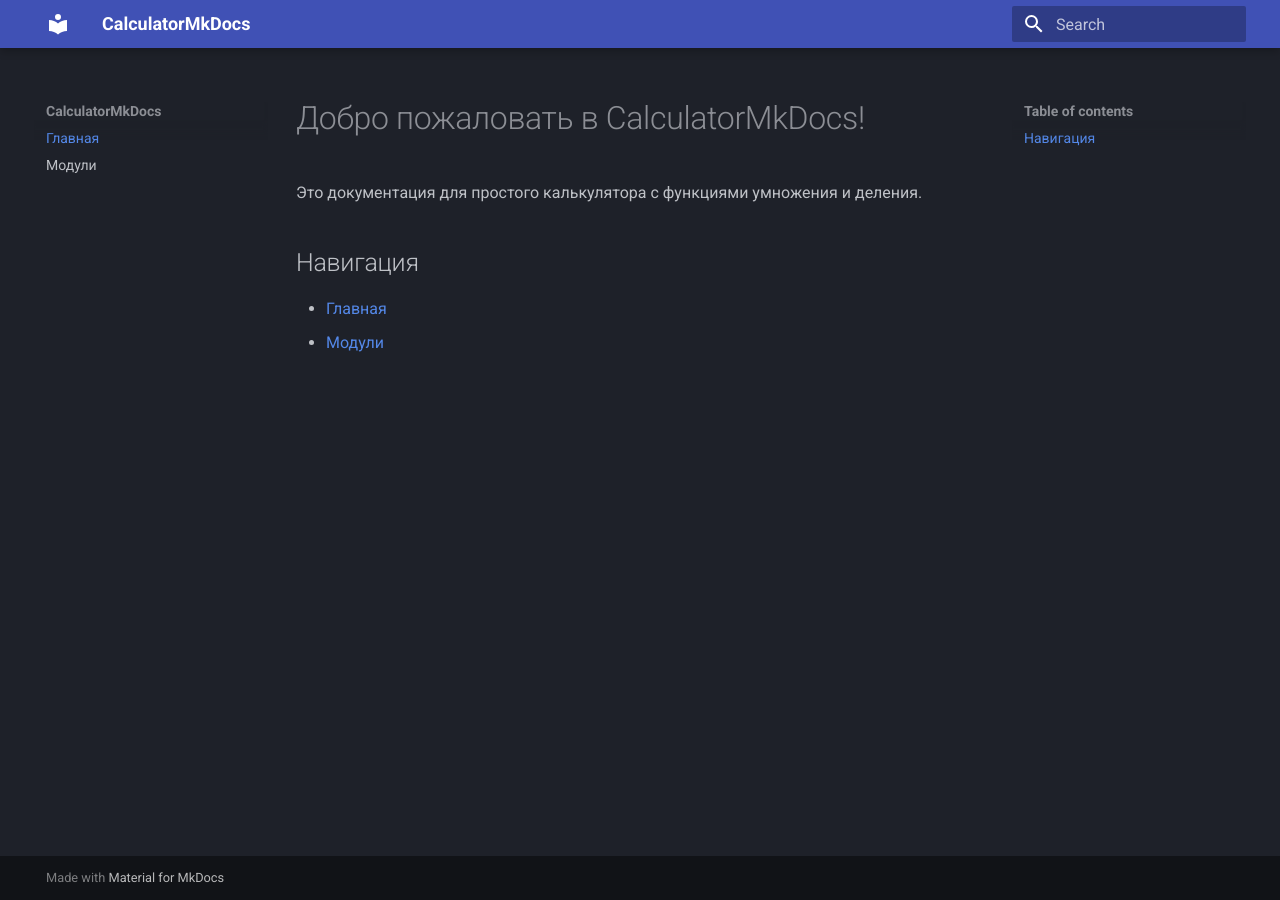
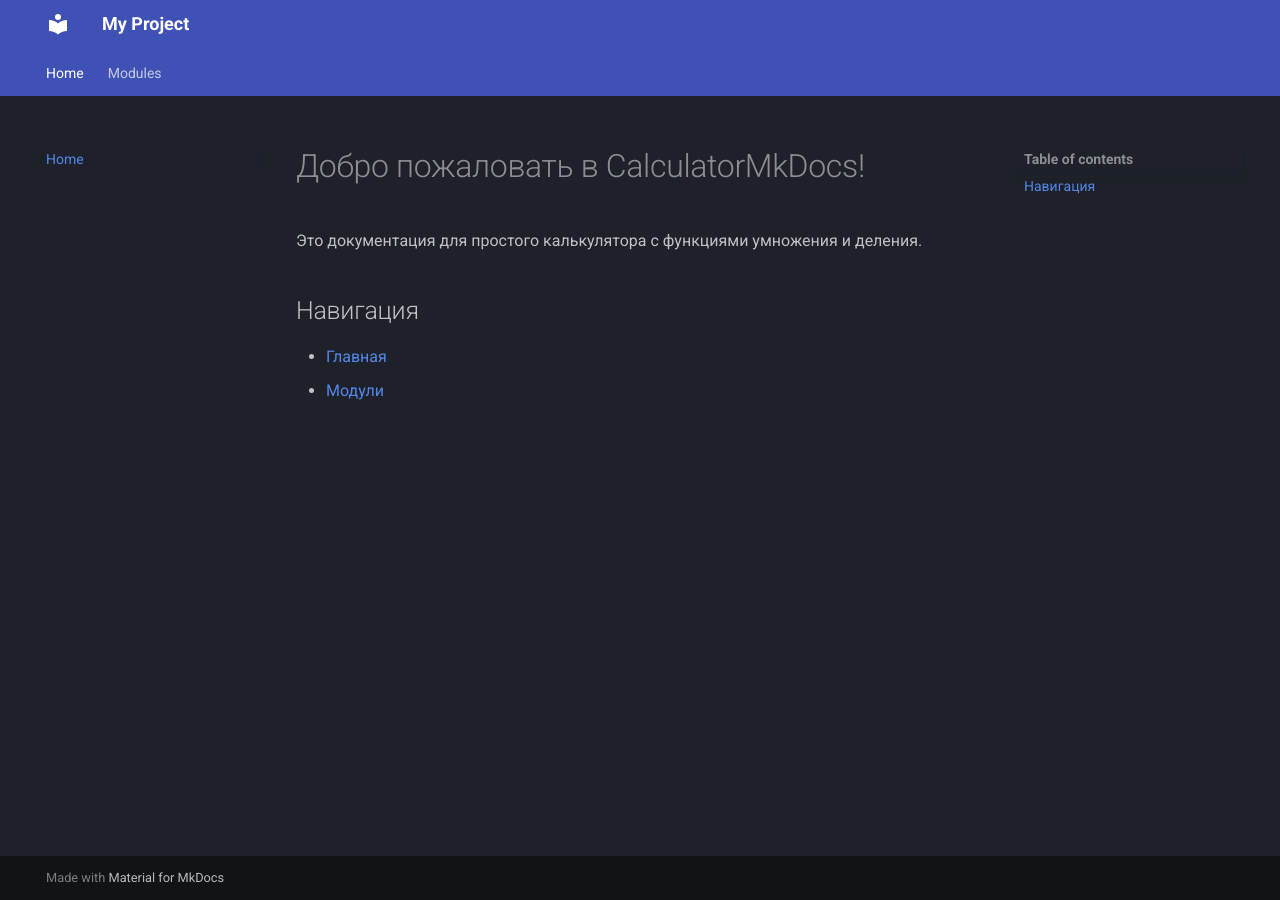
Before and after one commit to Endermanik13/dz, an MkDocs documentation site: the page built from docs/index.md, in a window 1280 px wide. Built offline with MkDocs 1.6.1 and Material for MkDocs 9.7.7, drawn with Linux system fonts in a browser that asks for light colours.

Commit message:
Update mkdocs.yml

```diff
--- a/mkdocs.yml
+++ b/mkdocs.yml
@@ -1,24 +1,30 @@
-site_name: CalculatorMkDocs
+site_name: My Project
 theme:
   name: material
   palette:
-    scheme: slate  # Тёмная тема по умолчанию
+    scheme: slate  # Тёмный режим, похожий на Obsidian
+  primary: grey  # Основной цвет
+  accent: indigo  # Цвет акцента
+  font:
+    text: Roboto  # Шрифт, как в Obsidian
+    code: JetBrains Mono  # Шрифт для кода
   features:
     - content.code.copy  # Кнопка копирования кода
-    - content.tabs  # Вкладки
-    - navigation.tracking  # Анимация навигации
-  custom_dir: docs/  # Кастомные стили
-
-markdown_extensions:
-  - pymdownx.highlight:
-      anchor_linenums: true
-  - pymdownx.superfences
-  - pymdownx.tabbed:
-      alternate_style: true
-
+    - navigation.tabs  # Вкладки навигации
 nav:
-  - Главная: index.md
-  - Модули: modules.md
-
+  - Home: index.md
+  - Modules: modules.md
+plugins:
+  - mkdocstrings:
+      handlers:
+        python:
+          options:
+            show_source: true
+            docstring_style: google
+  - obsidian-interactive-graph  # Плагин для интерактивных графов
+extra_javascript:
+  - https://fastly.jsdelivr.net/npm/jquery/dist/jquery.min.js
+  - https://fastly.jsdelivr.net/npm/echarts/dist/echarts.min.js
+  - assets/javascripts/interactive_graph.js
 extra_css:
-  - custom.css
+  - assets/stylesheets/interactive_graph.css
```
